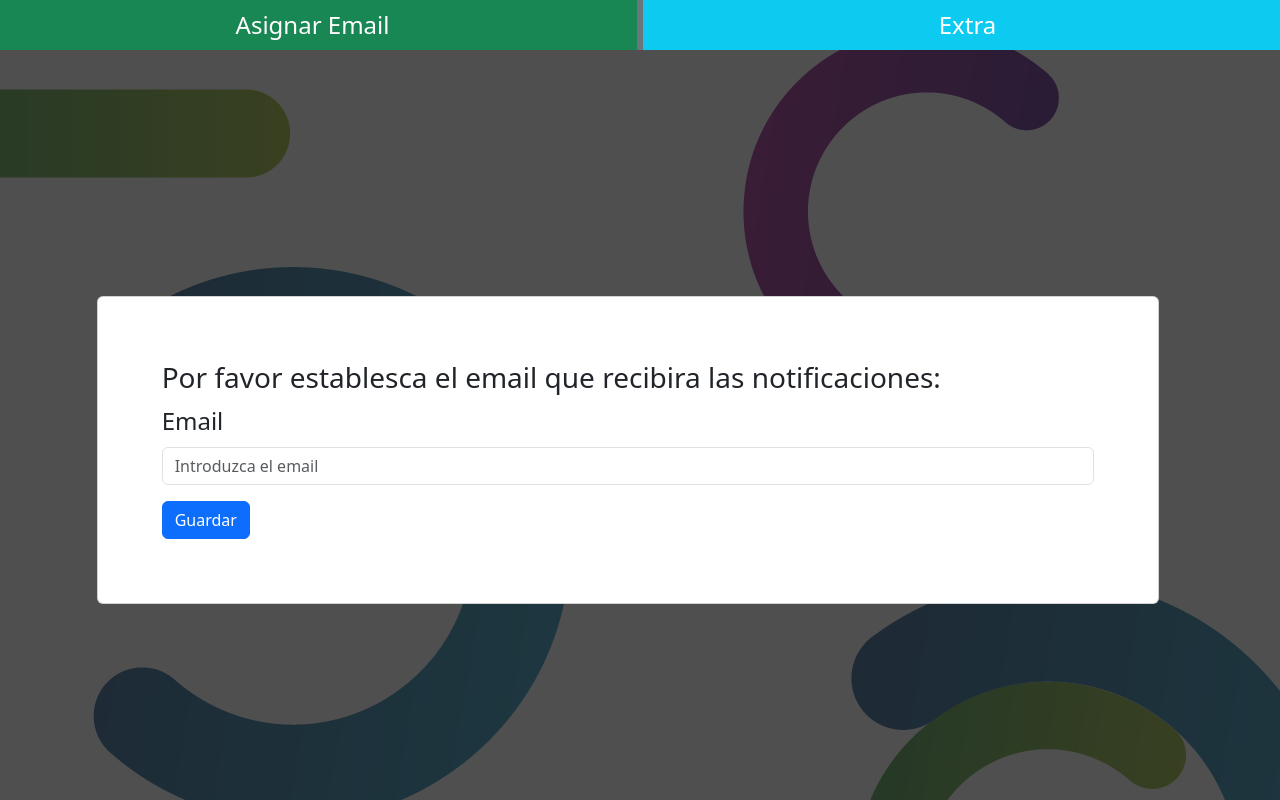
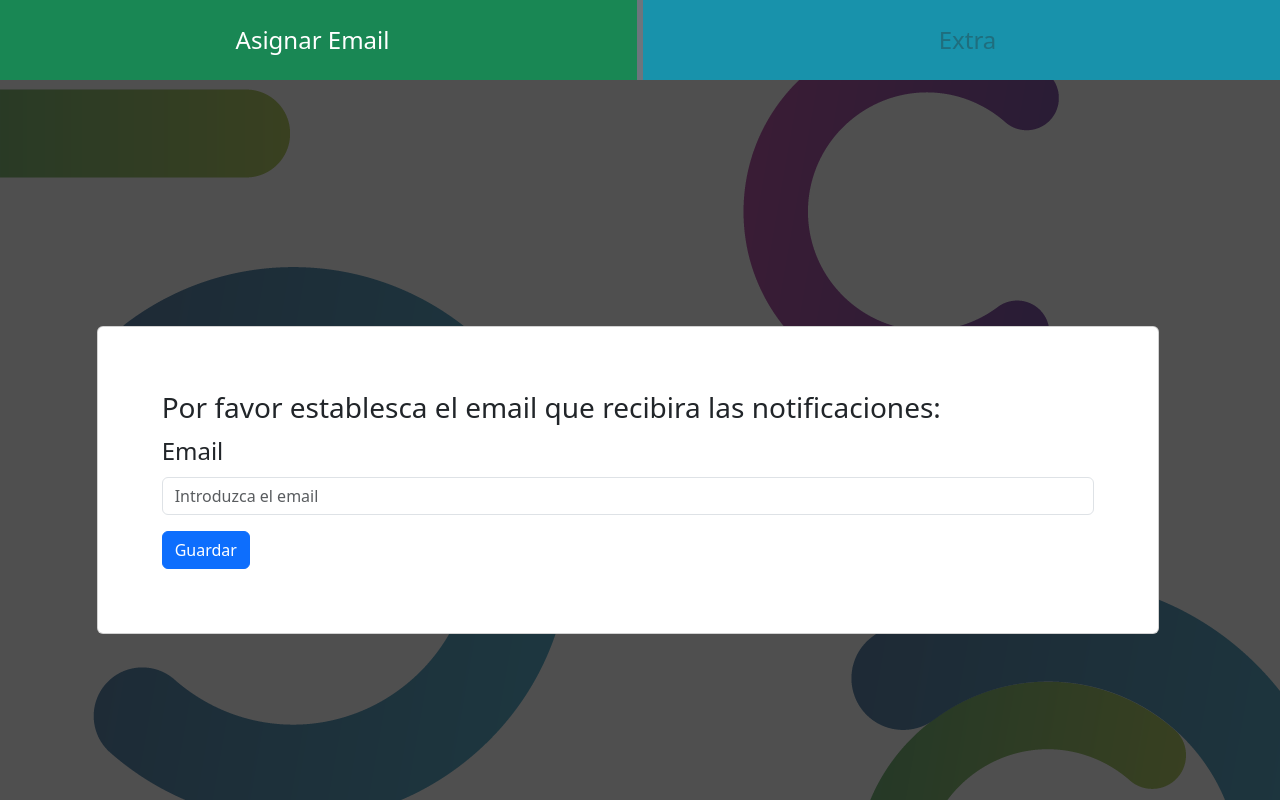
Before and after one commit to ElardHuaraca/protectorRPA, a Django app: template collectEmail/templates/index.html in a window 1280 px wide. Run offline with Django 4.2, Linux system fonts and the light colour scheme; the template is opened without the code that fills it, so the values that code supplies are empty; some libraries are stand-ins or nearby versions.

Commit message:
Styles from view upload files

```diff
--- a/collectEmail/static/css/style.css
+++ b/collectEmail/static/css/style.css
@@ -1,3 +1,16 @@
 .z-first {
     z-index: 99999;
 }
+
+.h-10 {
+    height: 10%;
+}
+
+.bg-no-selected {
+    background: rgba(46, 46, 46, 0.356) !important;
+    color     : rgba(46, 46, 46, 0.356) !important;
+}
+
+.bg-no-selected:hover {
+    color: white !important;
+}
```
